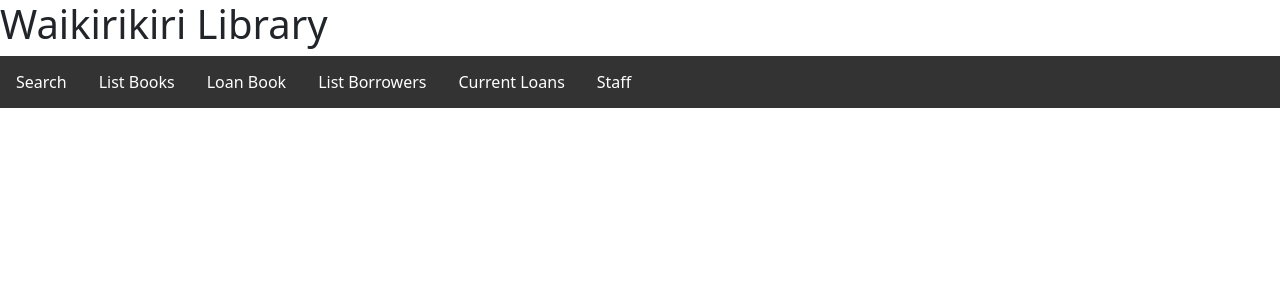
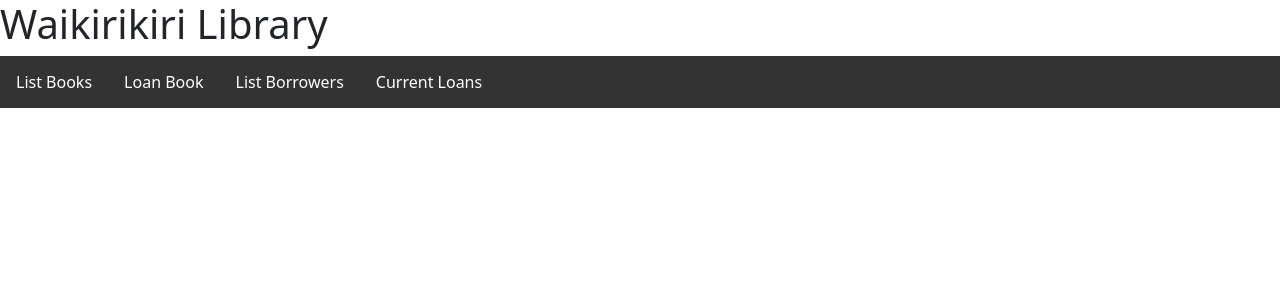
Before and after one commit to linhuang0/636S12023webapp, a Flask app: page / in a window 1280 px wide. Shown: the top 300 px of the page. Run offline with Flask 2, Linux system fonts and the light colour scheme.

Commit message:
update base.html
delete 2 url

```diff
--- a/librarywebapp/templates/base.html
+++ b/librarywebapp/templates/base.html
@@ -42,13 +42,10 @@
         <nav>
             <h1>Waikirikiri Library</h1>
             <ul>
-                <li><a id="route" href="{{ url_for('route') }}">Search</a></li>
                 <li><a id="listbooks" href="{{ url_for('listbooks') }}">List Books</a></li>
                 <li><a id="loanbook" href="{{ url_for('loanbook') }}">Loan Book</a></li>
                 <li><a id="listborrowers" href="{{ url_for('listborrowers') }}">List Borrowers</a></li>
                 <li><a id="currentloans" href="{{ url_for('currentloans') }}">Current Loans</a></li>
-                <li><a id="staffroute" href="{{ url_for('staffroute') }}">Staff</a></li>
-
             </ul>
           </nav>
           <section class="content">
```
